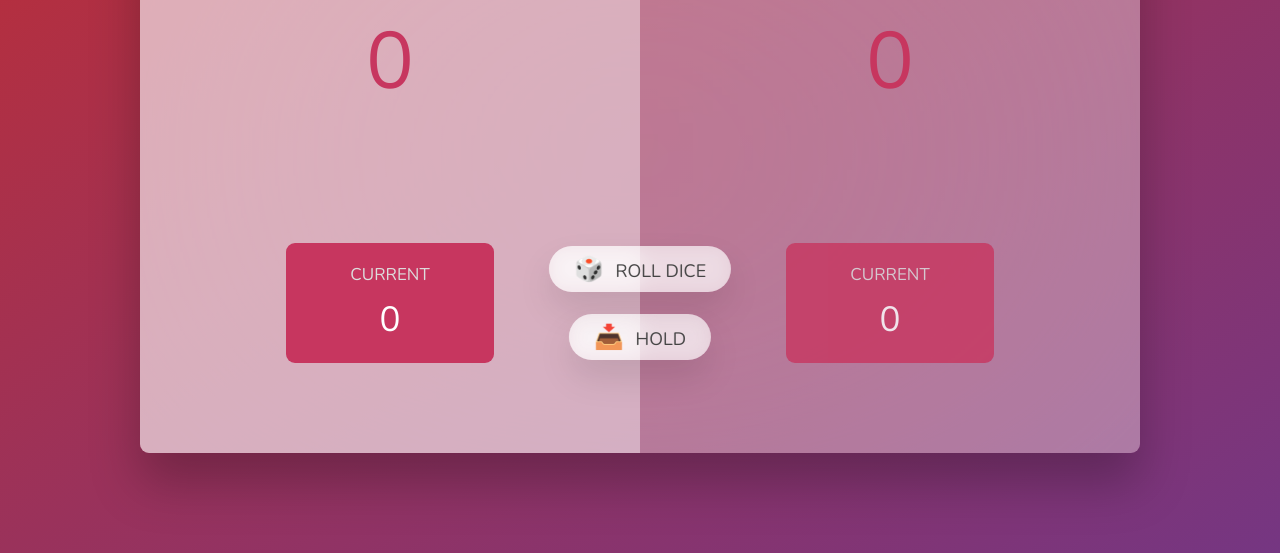
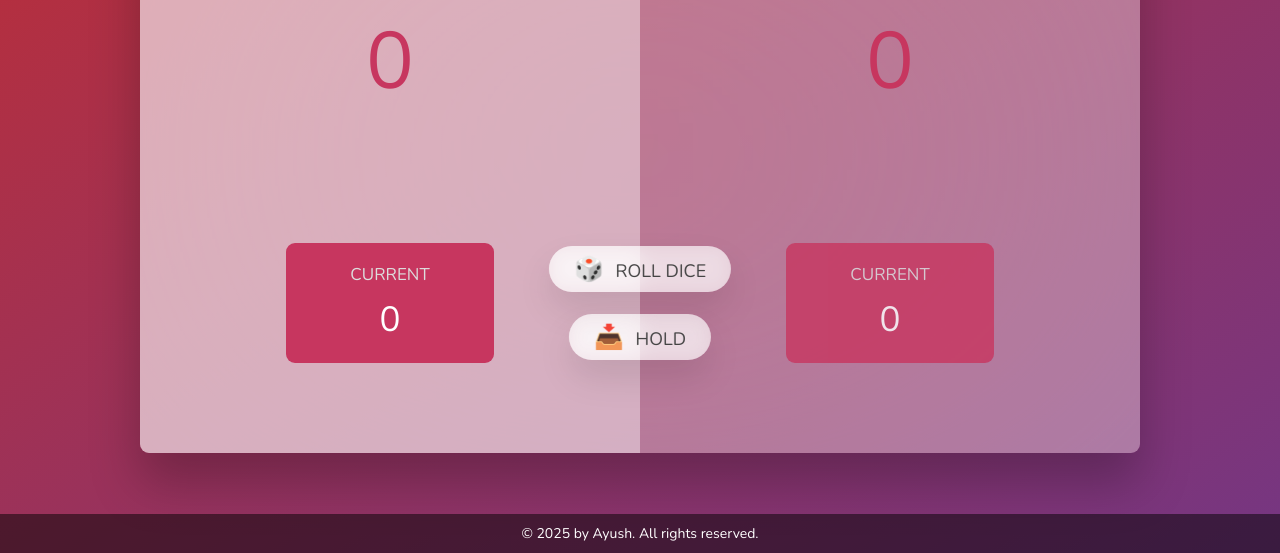
Before and after one commit to maryu0/pick-me-game, a plain HTML site: page index.html in a window 1280 px wide. Shown: the part 247-800 px from the top of the page. Drawn offline with nearby package versions, Linux system fonts and the light colour scheme.

Commit message:
Added footer with copyright information

```diff
--- a/index.html
+++ b/index.html
@@ -31,6 +31,11 @@
       <button class="btn btn--roll">🎲 Roll dice</button>
       <button class="btn btn--hold">📥 Hold</button>
     </main>
+
+    <footer>
+      <p>&copy; 2025 by Ayush. All rights reserved.</p>
+    </footer>
+
     <script src="script.js"></script>
   </body>
 </html>
--- a/style.css
+++ b/style.css
@@ -169,3 +169,15 @@ main {
 .hidden {
   display: none;
 }
+
+footer {
+  text-align: center;
+  margin-top: 2rem;
+  color: #fff;
+  font-size: 1.4rem;
+  background-color: rgba(0, 0, 0, 0.5);
+  padding: 1rem 0;
+  position: absolute;
+  bottom: 0;
+  width: 100%;
+}
```
Also changed, not shown: 1 other file.
